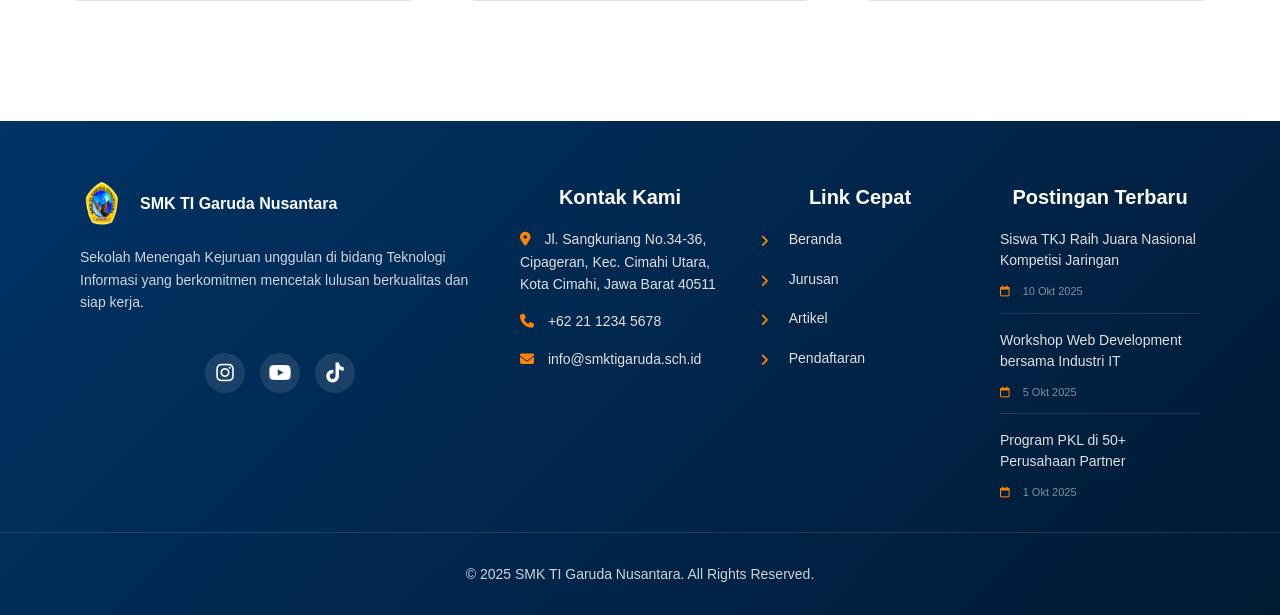
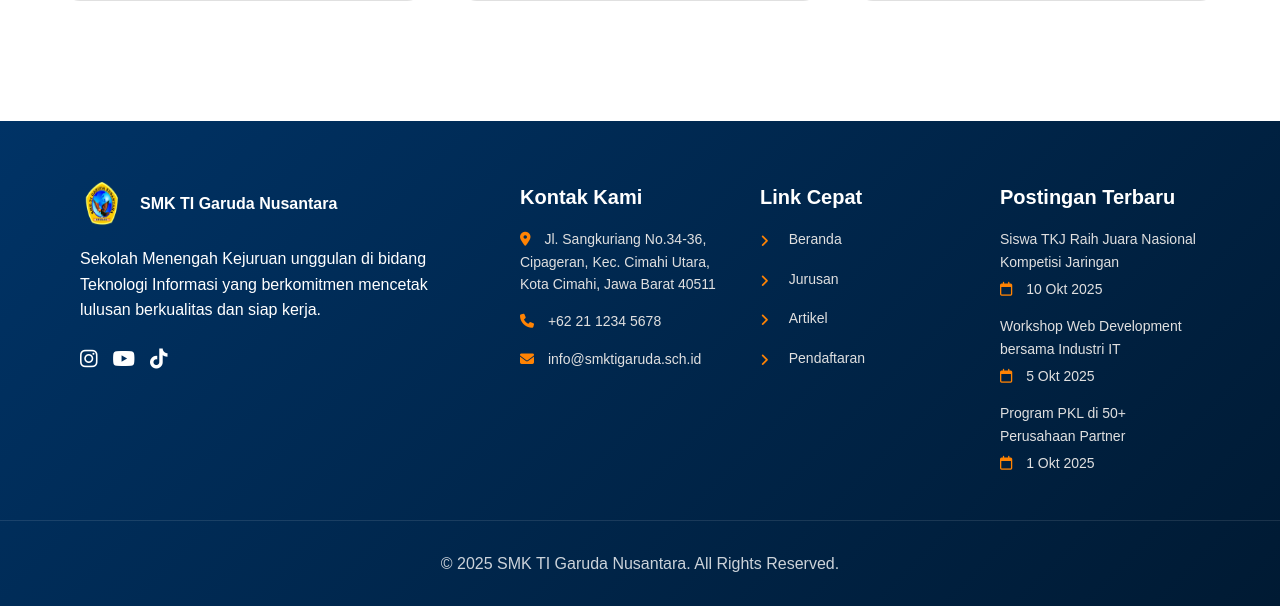
Before and after one commit to Rachneraa/WebSekolah, a PHP site: page /index.php in a window 1280 px wide. Shown: the part 3998-4613 px from the top of the page. Run offline with PHP 8.4, Linux system fonts and the light colour scheme.

Commit message:
revisi tampilan

```diff
--- a/include/footer.php
+++ b/include/footer.php
@@ -3,7 +3,7 @@
         <!-- Info Sekolah -->
         <div class="footer-section">
             <div class="footer-logo">
-                <img src="/pkl/assets/logo.png" alt="Logo SMK" class="footer-logo-img">
+                <img src="assets/logo.png" alt="Logo SMK" class="footer-logo-img">
                 <span><b>SMK TI Garuda Nusantara</b></span>
             </div>
             <p>Sekolah Menengah Kejuruan unggulan di bidang Teknologi Informasi yang berkomitmen mencetak lulusan
--- a/include/nav.php
+++ b/include/nav.php
@@ -643,7 +643,7 @@
     <!-- Header Navigation -->
     <header id="header">
         <div class="logo" onclick="window.location.href='index.php'">
-            <img src="/pkl/assets/logo.png" alt="Logo SMK TI Garuda Nusantara" class="logo-img">
+            <img src="assets/logo.png" alt="Logo SMK TI Garuda Nusantara" class="logo-img">
             <span class="logo-text">SMK TI Garuda Nusantara</span>
         </div>
 
--- a/index.php
+++ b/index.php
@@ -912,164 +912,6 @@ session_start();
         }
 
         /* ========================================
-        FOOTER - DARK PROFESSIONAL
-        ======================================== */
-        footer {
-            background: linear-gradient(135deg, var(--dark-blue), #001a33);
-            color: white;
-            padding: 60px 20px 30px;
-            /* Kurangi padding horizontal */
-            width: 100vw;
-            /* Full viewport width */
-            position: relative;
-            left: 50%;
-            right: 50%;
-            margin-left: -50vw;
-            margin-right: -50vw;
-        }
-
-        .footer-content {
-            max-width: 1200px;
-            margin: 0 auto;
-            display: grid;
-            grid-template-columns: 2fr 1fr 1fr 1fr;
-            gap: 40px;
-            padding: 0 20px;
-            /* Tambah padding untuk konten */
-        }
-
-        .footer-section {
-            display: flex;
-            flex-direction: column;
-            align-items: center;
-            /* Center content */
-            text-align: center;
-        }
-
-        .footer-section h3 {
-            font-size: 20px;
-            margin-bottom: 20px;
-            color: var(--primary-orange);
-            text-align: center;
-            /* Center headings */
-        }
-
-        .footer-section p {
-            font-size: 14px;
-            line-height: 1.8;
-            color: rgba(255, 255, 255, 0.8);
-            text-align: center;
-            /* Center paragraphs */
-        }
-
-        .footer-logo {
-            display: flex;
-            align-items: center;
-            justify-content: center;
-            /* Center logo and text */
-            gap: 12px;
-            margin-bottom: 15px;
-        }
-
-        .footer-section ul {
-            list-style: none;
-            width: 100%;
-            text-align: center;
-            /* Center list items */
-        }
-
-        .footer-section ul li {
-            margin-bottom: 12px;
-            text-align: center;
-        }
-
-        .footer-section ul li a {
-            justify-content: center;
-            /* Center link content */
-            color: rgba(255, 255, 255, 0.8);
-            font-size: 14px;
-            display: inline-flex;
-            align-items: center;
-            gap: 8px;
-        }
-
-        .footer-section.footer-contact ul li a {
-            justify-content: center;
-            /* Center contact info */
-        }
-
-        /* Keep social links left-aligned */
-        .social-links {
-            display: flex;
-            gap: 15px;
-            margin-top: 20px;
-            /* Remove justify-content: center to keep social icons left-aligned */
-        }
-
-        .recent-post-item {
-            padding-bottom: 12px;
-            margin-bottom: 12px;
-            border-bottom: 1px solid rgba(255, 255, 255, 0.1);
-        }
-
-        .recent-post-item:last-child {
-            border-bottom: none;
-            margin-bottom: 0;
-            padding-bottom: 0;
-        }
-
-        .recent-post-item a {
-            display: block;
-            color: rgba(255, 255, 255, 0.8);
-            font-size: 13px;
-            line-height: 1.5;
-            transition: all 0.3s ease;
-        }
-
-        .recent-post-item a:hover {
-            color: var(--primary-orange);
-            padding-left: 5px;
-        }
-
-        .recent-post-date {
-            display: block;
-            font-size: 11px;
-            color: rgba(255, 255, 255, 0.5);
-            margin-top: 5px;
-        }
-
-        .social-links {
-            display: flex;
-            gap: 15px;
-            margin-top: 20px;
-        }
-
-        .social-links a {
-            width: 40px;
-            height: 40px;
-            background: rgba(255, 255, 255, 0.1);
-            display: flex;
-            align-items: center;
-            justify-content: center;
-            border-radius: 50%;
-            transition: all 0.3s ease;
-            font-size: 18px;
-        }
-
-        .social-links a:hover {
-            background: var(--primary-orange);
-            transform: translateY(-3px);
-        }
-
-        .footer-bottom {
-            text-align: center;
-            padding-top: 30px;
-            border-top: 1px solid rgba(255, 255, 255, 0.1);
-            color: rgba(255, 255, 255, 0.6);
-            font-size: 14px;
-        }
-
-        /* ========================================
         SCROLL TO TOP BUTTON
         ======================================== */
         .scroll-top {
```
Also changed, not shown: other parts of index.php (+0 -42 lines).
